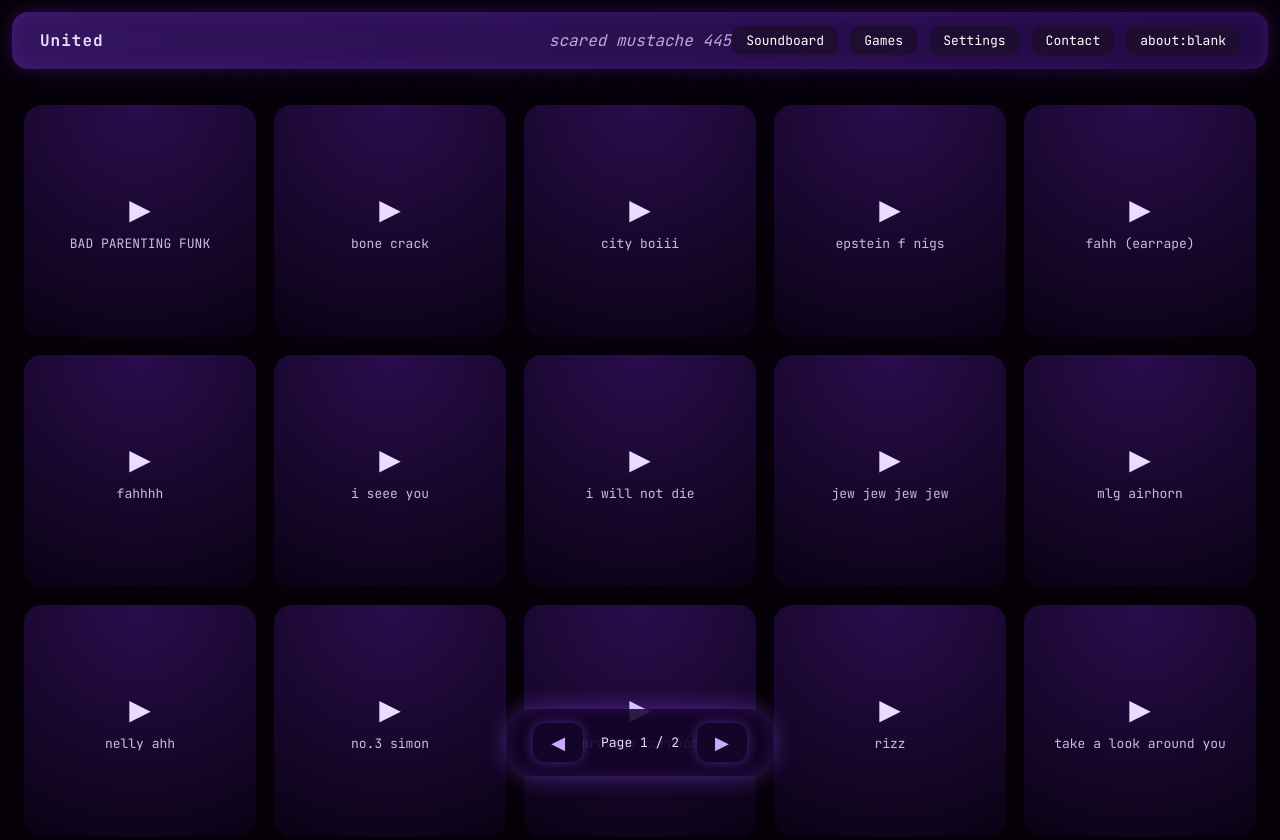
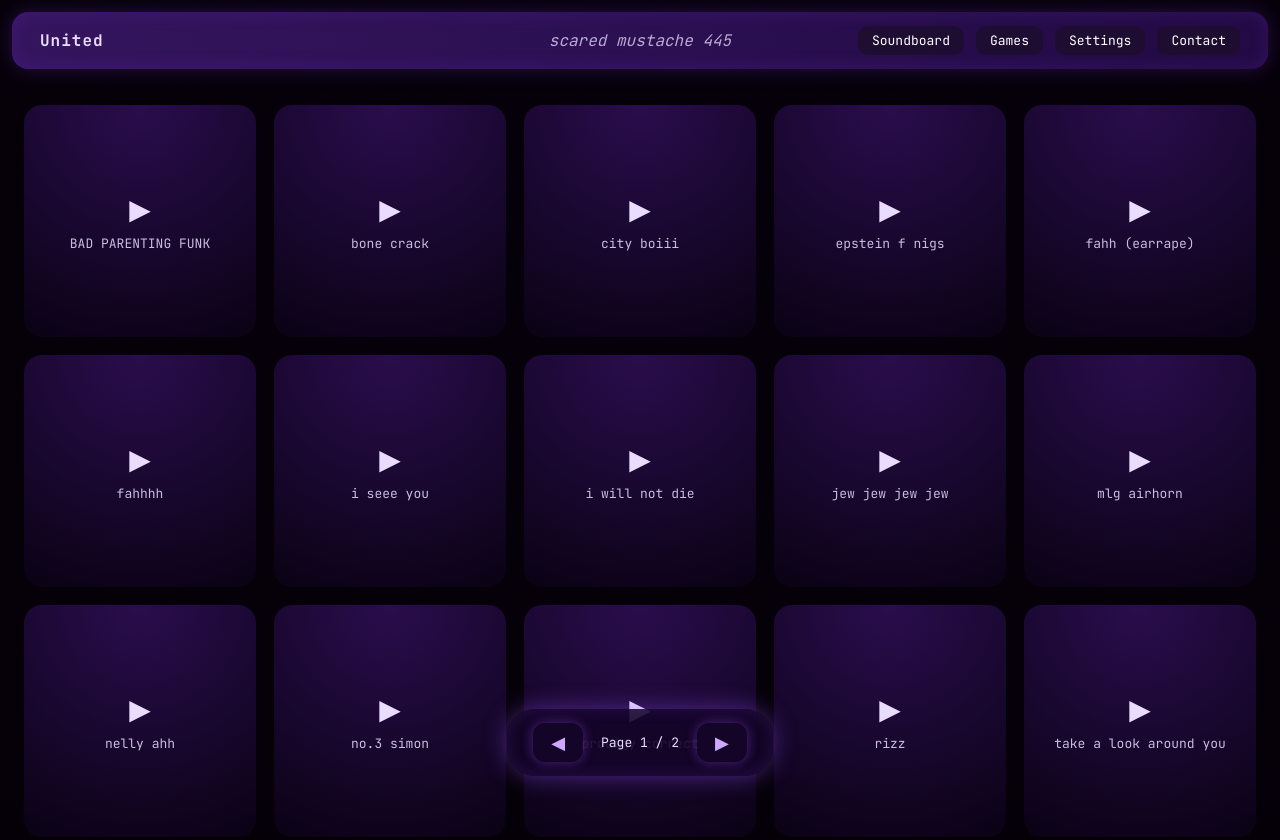
Before and after one commit to meadoosu/united, a plain HTML site: page index.html in a window 1280 px wide. Shown: the top 840 px of the page. Drawn offline with Linux system fonts and the light colour scheme.

Commit message:
Add files via upload

```diff
--- a/index.html
+++ b/index.html
@@ -16,7 +16,7 @@
     <a href="game.html">Games</a>
     <a href="settings.html">Settings</a>
     <a href="contact.html">Contact</a>
-    <a href="#" id="open-blank">about:blank</a>
+
   </div>
 </nav>
 
```
